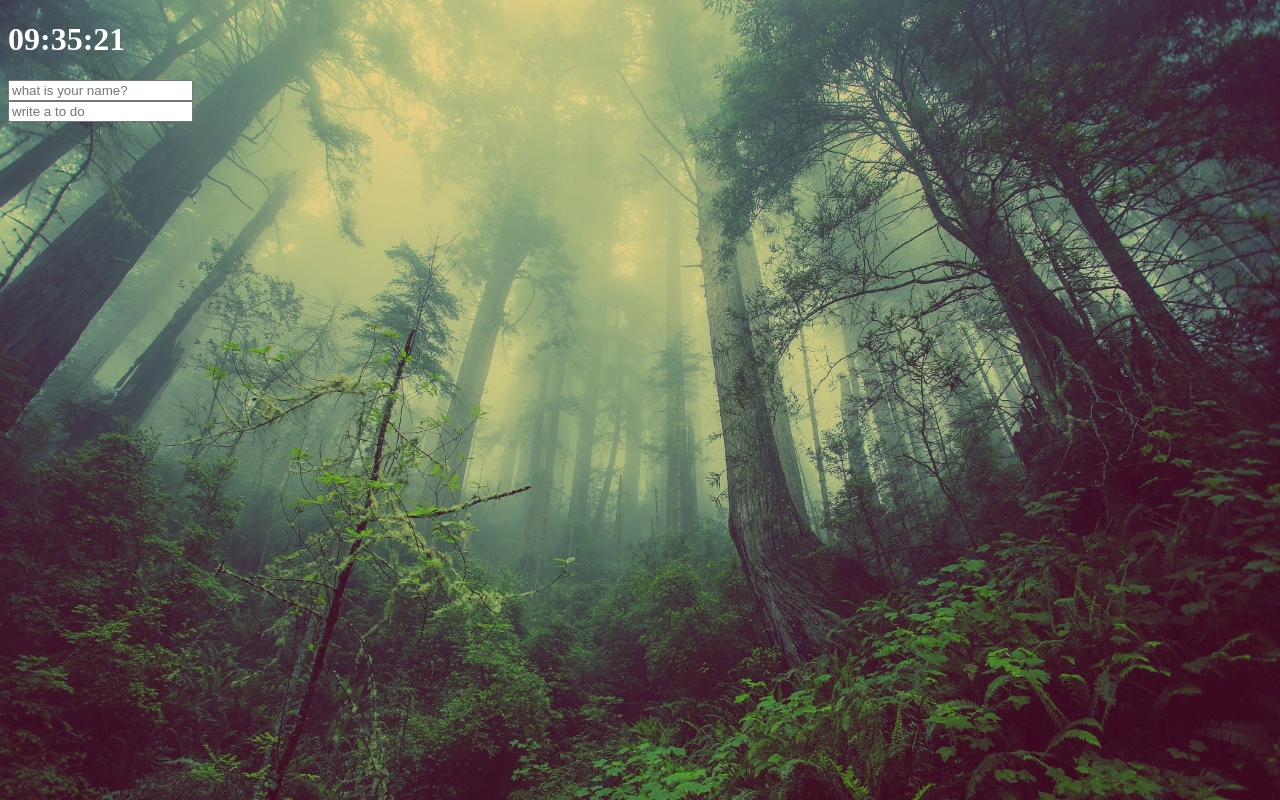
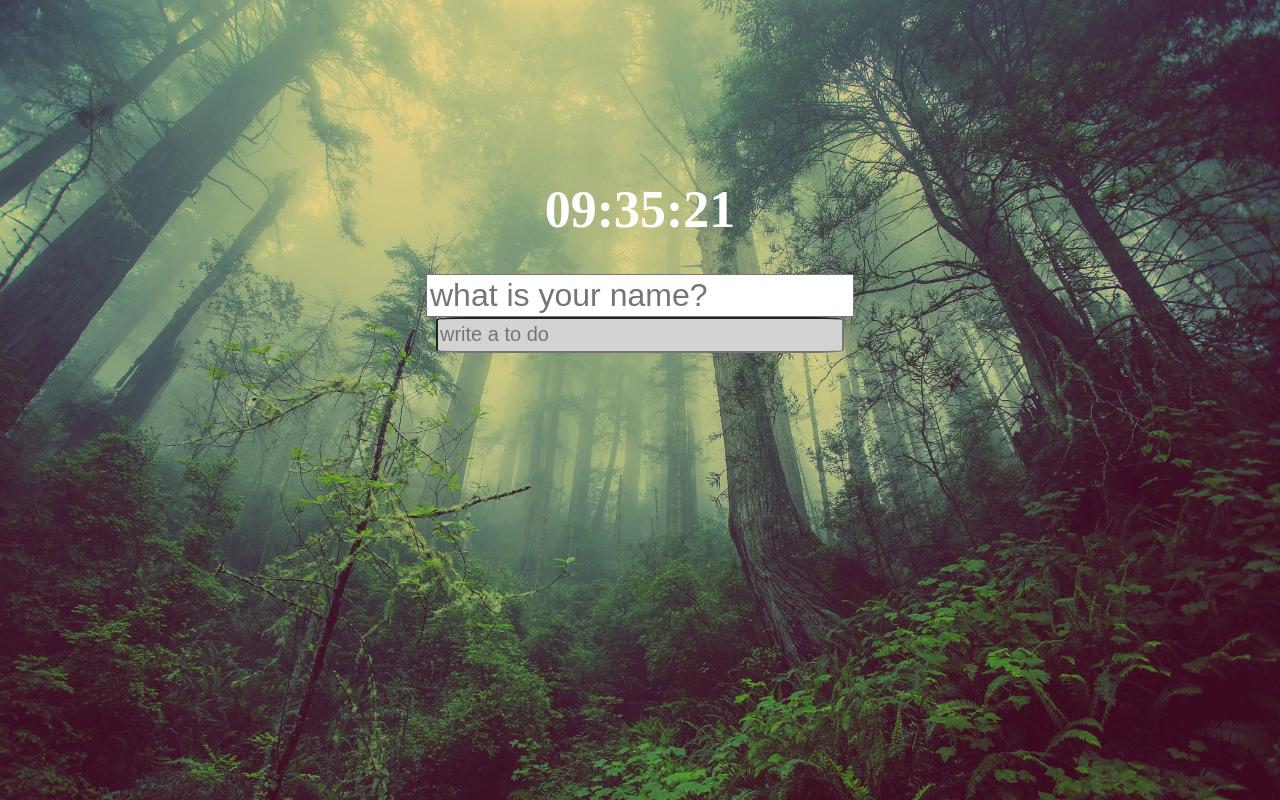
Before and after one commit to Haerang94/CloneMomentum, a plain HTML site: page index.html in a window 1280 px wide. Drawn offline with Linux system fonts and the light colour scheme.

Commit message:
Changed some css design

```diff
--- a/index.css
+++ b/index.css
@@ -15,6 +15,8 @@
 body{
     color:#fff;
     background-color: #343a40;
+    text-align: center;
+
 }
 
 
@@ -27,6 +29,10 @@ body{
     }
 }
 
+ul{
+   font-size:20px;
+}
+
 .bgImage{
     position:absolute;
     top:0;
--- a/index.html
+++ b/index.html
@@ -7,20 +7,25 @@
     </head>
 
     <body>
-        <div class="js-clock">
-            <h1>00:00</h1>
+
+
+        <div class="js-clock" style="margin-top:180px">
+            <h1 style="font-size:52px;">00:00</h1>
         </div>
         <form class="js-form form">
-            <input type="text" placeholder="what is your name?">
+            <input type="text" placeholder="what is your name?" style="font-size: 32px;">
         </form>
-        <h4 class="js-greetings greetings"></h4>
+        <h4 class="js-greetings greetings" style="font-size:32px"></h4>
         <form class="js-toDoForm">
-            <input type="text" placeholder="write a to do">
+            <input type="text" placeholder="write a to do" style="width:400px;height:30px;background-color:lightgray;border-radius:8%;font-size:20px;">
         </form>
         <ul class="js-toDoList">
 
         </ul>
-        <span class="js-weather"></span>
+        <span class="js-weather" style="font-weight: bold;font-size:30px;background-color:lightgray"></span>
+
+
+
         <script src="clock.js"></script>
         <script src="greetings.js"></script>
         <script src="todo.js"></script>
```
